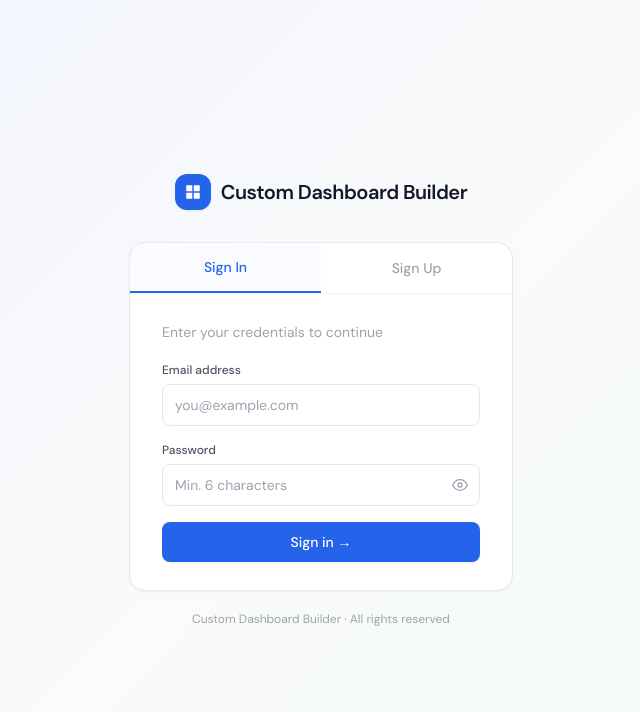
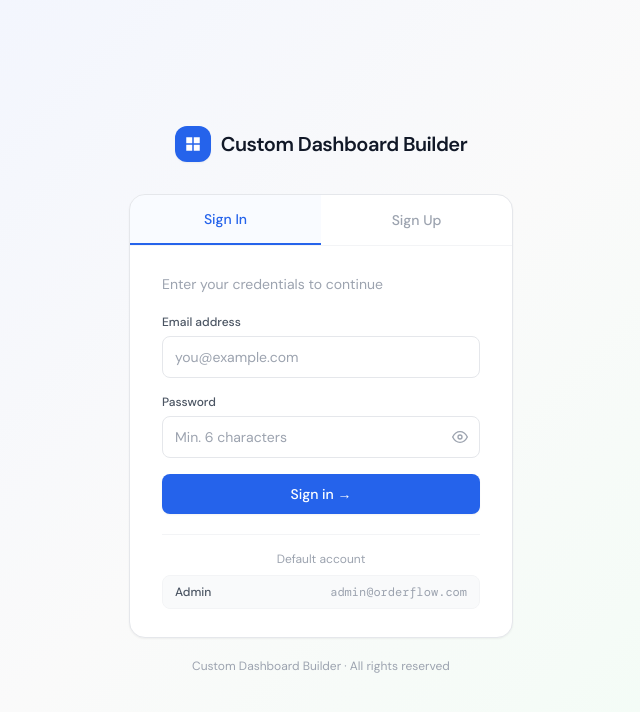
Before and after one commit to Divyadharshinimurugesan/Custom-Dashboard-Builder---HalleyX, a React (Create React App) app in the folder frontend/: page /login in a window 1280 px wide. Shown: the top 712 px of the page, without its empty margins (319-959 px from the left). Built offline with nearby package versions, Linux system fonts and the light colour scheme; no server answers; the HTML template or start-up script is replaced by a standard one.

Commit message:
Final Corrected App Last

```diff
--- a/frontend/src/pages/LoginPage.jsx
+++ b/frontend/src/pages/LoginPage.jsx
@@ -213,7 +213,18 @@ export default function LoginPage() {
               </button>
             </form>
 
-
+            {/* Default account hint — only on login tab */}
+            {tab === 'login' && (
+              <div className="mt-5 pt-4 border-t border-gray-100">
+                <p className="text-xs text-gray-400 text-center mb-2">Default account</p>
+                <button
+                  onClick={() => { setEmail('admin@orderflow.com'); setPassword('ad_12@34'); setError(''); }}
+                  className="w-full flex items-center justify-between px-3 py-2 rounded-lg bg-gray-50 hover:bg-blue-50 border border-gray-100 hover:border-blue-200 transition-colors">
+                  <span className="text-xs font-medium text-gray-600">Admin</span>
+                  <span className="text-xs text-gray-400 font-mono">admin@orderflow.com</span>
+                </button>
+              </div>
+            )}
           </div>
         </div>
 
```
